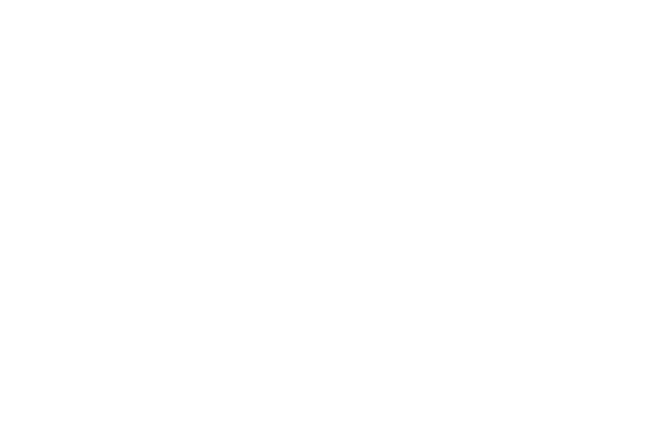
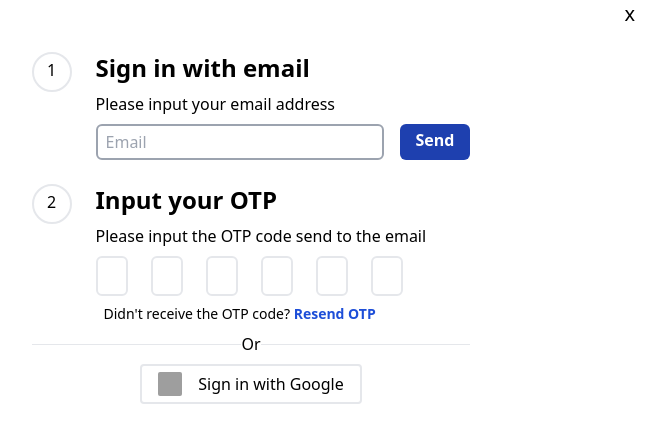
Before and after one commit to hungfq/TLCN, a Vue app in the folder packages/frontend/: page /login in a window 1280 px wide. Before the commit this address had no page. Shown: the top 442 px of the page, without its empty margins (149-814 px from the left). Built offline with nearby package versions, Linux system fonts and the light colour scheme; grey boxes are pictures that could not be loaded.

Commit message:
finish modal login

```diff
--- /dev/null
+++ b/packages/frontend/src/components/Login/ChildLayout.vue
@@ -0,0 +1,53 @@
+<template>
+  <div class="flex mt-6">
+    <div class="w-10 h-10 border-2 rounded-full text-center pt-1">
+      {{ serialNumber }}
+    </div>
+    <div class="flex flex-col pl-6">
+      <div class="font-sans text-2xl font-semibold">
+        {{ firstText }}
+      </div>
+      <div class="pt-2 font-light">
+        {{ secondText }}
+      </div>
+      <div class="flex-col pt-2">
+        <slot />
+      </div>
+    </div>
+  </div>
+</template>
+
+<script>
+// import { mapGetters } from 'vuex';
+
+export default {
+  name: 'ChildLayout',
+  props: {
+    serialNumber: {
+      type: Number,
+      default: 1,
+    },
+    firstText: {
+      type: String,
+      default: '',
+    },
+    secondText: {
+      type: String,
+      default: '',
+    },
+
+  },
+  data () {
+    return {
+    };
+  },
+  computed: {
+  },
+  methods: {
+  },
+};
+</script>
+
+<style lang="scss" scoped>
+
+</style>
--- /dev/null
+++ b/packages/frontend/src/components/Login/InputOTP.vue
@@ -0,0 +1,35 @@
+<template>
+  <input
+    class="w-8 border-2 rounded-md text-lg py-1 px-2 mr-auto"
+    type="tel"
+    min="1"
+    max="9"
+    maxlength="1"
+  >
+</template>
+
+<script>
+// import { mapGetters } from 'vuex';
+
+export default {
+  name: 'InputOTP',
+  props: {
+    value: {
+      type: String,
+      default: '',
+    },
+  },
+  data () {
+    return {
+    };
+  },
+  computed: {
+  },
+  methods: {
+  },
+};
+</script>
+
+<style lang="scss" scoped>
+
+</style>
--- /dev/null
+++ b/packages/frontend/src/components/Login/ListInputOTP.vue
@@ -0,0 +1,37 @@
+<template>
+  <InputOTP />
+  <InputOTP />
+  <InputOTP />
+  <InputOTP />
+  <InputOTP />
+  <InputOTP />
+</template>
+
+<script>
+import InputOTP from './InputOTP.vue';
+
+export default {
+  name: 'ListInputOTP',
+  components: {
+    InputOTP,
+  },
+  props: {
+    value: {
+      type: String,
+      default: '',
+    },
+  },
+  data () {
+    return {
+    };
+  },
+  computed: {
+  },
+  methods: {
+  },
+};
+</script>
+
+<style lang="scss" scoped>
+
+</style>
--- a/packages/frontend/src/components/Login/LoginForm.vue
+++ b/packages/frontend/src/components/Login/LoginForm.vue
@@ -1,105 +1,54 @@
+<!-- eslint-disable max-len -->
 <template>
-  <div class="w-1/2 h-4/5 bg-white rounded-lg flex flex-col">
+  <div class="w-[50rem] h-[30rem] bg-white rounded-lg flex flex-col">
     <div class="flex flex-row-reverse">
-      <span class="mr-2 text-xl font-medium">x</span>
+      <span class="mx-4 text-xl font-medium">x</span>
     </div>
-    <div class="flex">
-      <div class="w-8 h-8 border-2 rounded-full text-center">
-        1
-      </div>
-      <div class="flex flex-col">
-        <div>Sign in with email</div>
-        <div>Please input your email address</div>
+    <div class="mx-auto">
+      <ChildLayout
+        :serial-number="1"
+        :first-text="'Sign in with email'"
+        :second-text="'Please input your email address'"
+      >
+        <SendEmail />
+      </ChildLayout>
+      <ChildLayout
+        :serial-number="2"
+        :first-text="'Input your OTP'"
+        :second-text="'Please input the OTP code send to the email'"
+      >
         <div class="flex">
-          <input
-            class="basic-3/4 border-2 rounded-m text-sm"
-            placeholder="Email"
-          >
-          <div class="basic-1/4">
-            Send
-          </div>
+          <ListInputOTP />
         </div>
-      </div>
-    </div>
-    <div class="flex">
-      <div class="w-8 h-8 border-2 rounded-full text-center">
-        2
-      </div>
-      <div class="flex flex-col">
-        <div>Input your OTP</div>
-        <div>Please input the OTP code send to the email</div>
-        <div class="flex">
-          <input
-            class="w-4 border-2 rounded-m text-sm"
-            type="tel"
-            min="1"
-            max="9"
-            maxlength="1"
-          >
-          <input
-            class="w-4 border-2 rounded-m text-sm"
-            type="tel"
-            min="1"
-            max="9"
-            maxlength="1"
-          >
-          <input
-            class="w-4 border-2 rounded-m text-sm"
-            min="1"
-            max="9"
-            maxlength="1"
-          >
-
-          <input
-            class="w-4 border-2 rounded-m text-sm"
-            min="1"
-            max="9"
-            maxlength="1"
-          >
-
-          <input
-            class="w-4 border-2 rounded-m text-sm"
-            min="1"
-            max="9"
-            maxlength="1"
-          >
-
-          <input
-            class="w-4 border-2 rounded-m text-sm"
-            min="1"
-            max="9"
-            maxlength="1"
-          >
-        </div>
-        <div>
+        <div class="text-sm m-2 items-center">
           Didn't receive the OTP code? <span class="text-blue-700 font-bold">Resend OTP</span>
         </div>
+      </ChildLayout>
+      <div class="flex items-center mb-2">
+        <hr class="w-2/3">
+        <span class="shrink-0">Or</span>
+        <hr class="w-2/3">
       </div>
-    </div>
-    <div class="flex items-center">
-      <hr class="w-2/3">
-      <span class="shrink-0">Or</span>
-      <hr class="w-2/3">
-    </div>
-    <div class="flex mx-auto">
-      <div class="flex rounded border-2 h-10">
-        <img
-          class="w-6 h-6 my-auto rounded-sm ml-4 mr-2"
-          src="https://kgo.googleusercontent.com/profile_vrt_raw_bytes_1587515358_10512.png"
-        >
-        <div class="h-6 my-auto ml-2 mr-4">
-          Sign in with Google
-        </div>
-      </div>
+      <SignInWithGoogle />
     </div>
   </div>
 </template>
 
 <script>
 // import { mapGetters } from 'vuex';
+import ChildLayout from './ChildLayout.vue';
+import SendEmail from './SendEmail.vue';
+import ListInputOTP from './ListInputOTP.vue';
+import SignInWithGoogle from './SignInWithGoogle.vue';
 
 export default {
   name: 'LoginForm',
+  components: {
+    ChildLayout,
+    SendEmail,
+    ListInputOTP,
+    SignInWithGoogle,
+  },
   props: {
   },
   data () {
--- /dev/null
+++ b/packages/frontend/src/components/Login/SendEmail.vue
@@ -0,0 +1,34 @@
+<!-- eslint-disable max-len -->
+<template>
+  <div class="flex">
+    <input
+      class="w-72 rounded-md border-2 text-normal px-2 py-1 font-sans font-normal border-gray-400"
+      placeholder="Email"
+    >
+    <div class="basic-1/4 ml-4 bg-blue-800 rounded-md text-white font-sans font-semibold px-4 py-1 items-center">
+      Send
+    </div>
+  </div>
+</template>
+
+<script>
+
+export default {
+  name: 'SendEmail',
+  props: {
+
+  },
+  data () {
+    return {
+    };
+  },
+  computed: {
+  },
+  methods: {
+  },
+};
+</script>
+
+<style lang="scss" scoped>
+
+</style>
--- /dev/null
+++ b/packages/frontend/src/components/Login/SignInwithGoogle.vue
@@ -0,0 +1,34 @@
+<template>
+  <div class="flex justify-center">
+    <div class="flex rounded border-2 h-10">
+      <img
+        class="w-6 h-6 my-auto rounded-sm ml-4 mr-2"
+        src="https://kgo.googleusercontent.com/profile_vrt_raw_bytes_1587515358_10512.png"
+      >
+      <div class="h-6 my-auto ml-2 mr-4">
+        Sign in with Google
+      </div>
+    </div>
+  </div>
+</template>
+
+<script>
+
+export default {
+  name: 'SignInWithGoogle',
+  props: {
+  },
+  data () {
+    return {
+    };
+  },
+  computed: {
+  },
+  methods: {
+  },
+};
+</script>
+
+<style lang="scss" scoped>
+
+</style>
--- a/packages/frontend/src/router/index.js
+++ b/packages/frontend/src/router/index.js
@@ -1,11 +1,17 @@
 import { createRouter, createWebHistory } from 'vue-router';
 import HelloWorld from '../components/HelloWorld.vue';
+import LoginForm from '../components/Login/LoginForm.vue';
 
 const routes = [
   {
     path: '/',
     name: 'Home',
     component: HelloWorld,
+  },
+  {
+    path: '/login',
+    name: 'Login',
+    component: LoginForm,
   },
 ];
 const router = createRouter({
```
Also changed, not shown: packages/frontend/src/components/HelloWorld.vue (+52 -25 lines).
